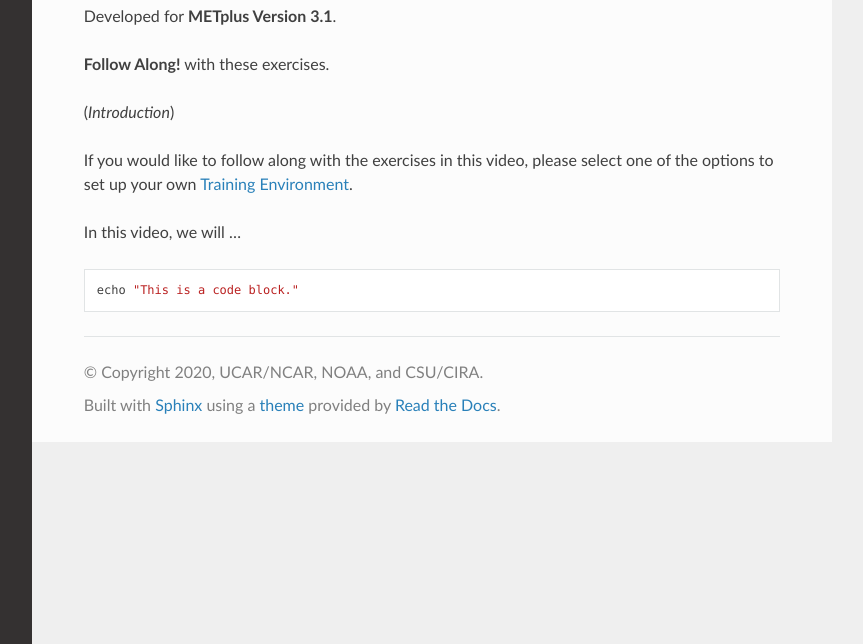
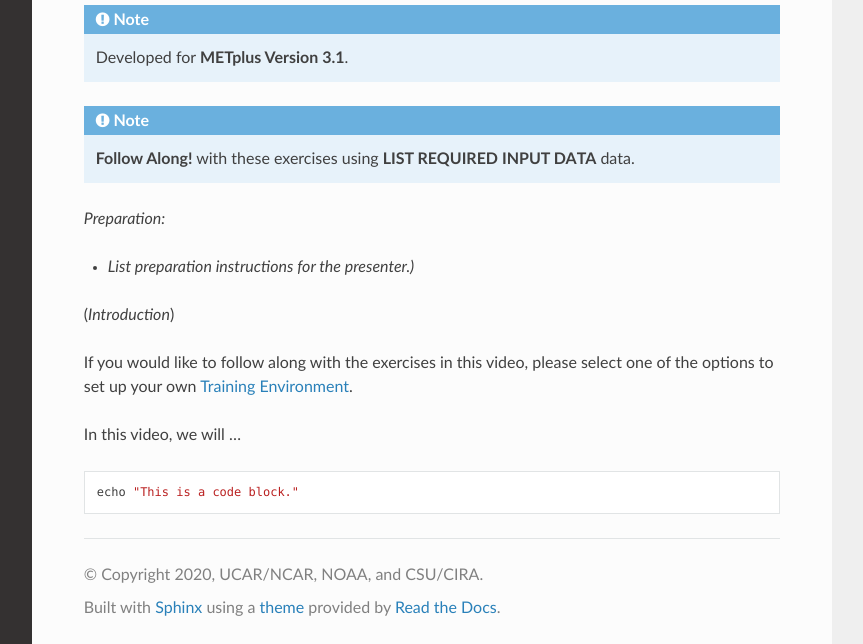
Before and after one commit to dtcenter/METplus-Training, a Sphinx documentation site: the page built from docs/modules/template.rst, in a window 1280 px wide and 1119 px high. Shown: the part 475-1119 px from the top of the window, without its empty margins (268-1131 px from the left). Built offline with Sphinx 7.4.7 and the Read the Docs theme 2.0.0, drawn with Linux system fonts in a browser that asks for light colours.

Commit message:
Add note to the template.

```diff
--- a/docs/modules/template.rst
+++ b/docs/modules/template.rst
@@ -7,9 +7,17 @@ Training Module Template
 
   <iframe width="560" height="315" src="https://www.youtube.com/embed/KCISG0phmbw" frameborder="0" allow="accelerometer; autoplay; encrypted-media; gyroscope; picture-in-picture" allowfullscreen></iframe>
 
-Developed for **METplus Version 3.1**.
+.. note::
 
-**Follow Along!** with these exercises.
+  Developed for **METplus Version 3.1**.
+
+.. note::
+
+  **Follow Along!** with these exercises using **LIST REQUIRED INPUT DATA** data.
+
+*Preparation:*
+
+* *List preparation instructions for the presenter.)*
 
 (*Introduction*)
 
```
